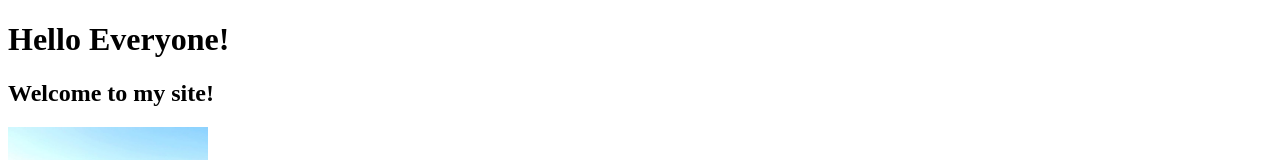
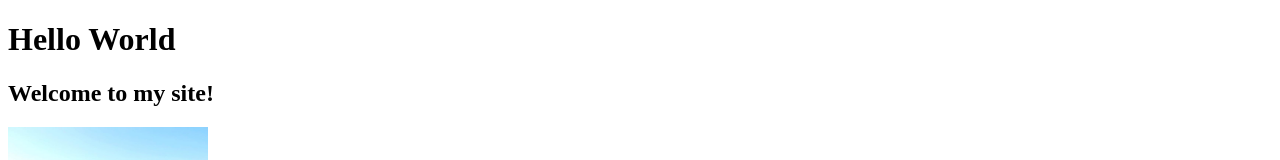
Before and after one commit to VioletVolchok/CFG_Week_1, a plain HTML site: page Week 1 index.html in a window 1280 px wide. Shown: the top 160 px of the page. Drawn offline with Linux system fonts and the light colour scheme.

Commit message:
Revert "Changed h1 title"
This reverts commit 53a706cda1b5d464cb73b3aca45b715cfec450c3.

```diff
--- a/Week 1 index.html
+++ b/Week 1 index.html
@@ -9,7 +9,7 @@
   </head>
 
   <body>
-    <h1>Hello Everyone!</h1>
+    <h1>Hello World</h1>
 
     <h2>Welcome to my site!</h2>
 
```
